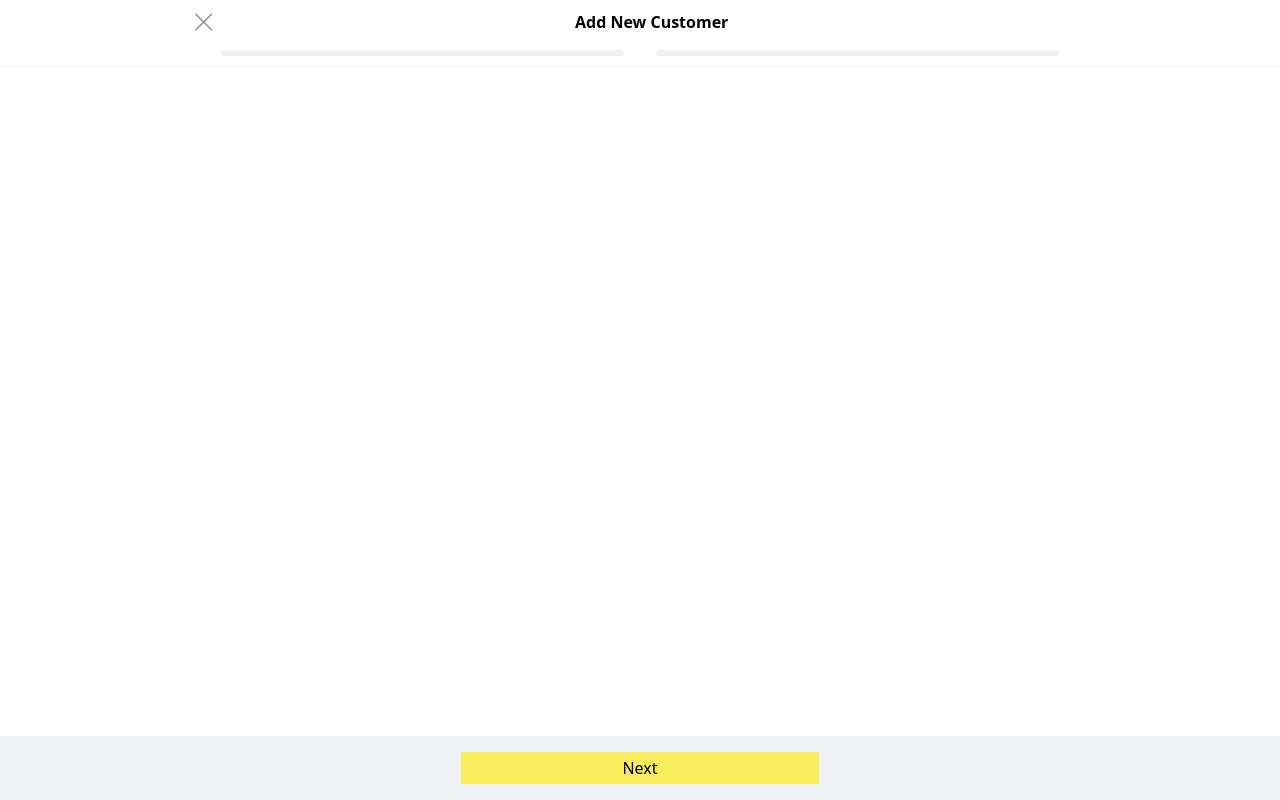
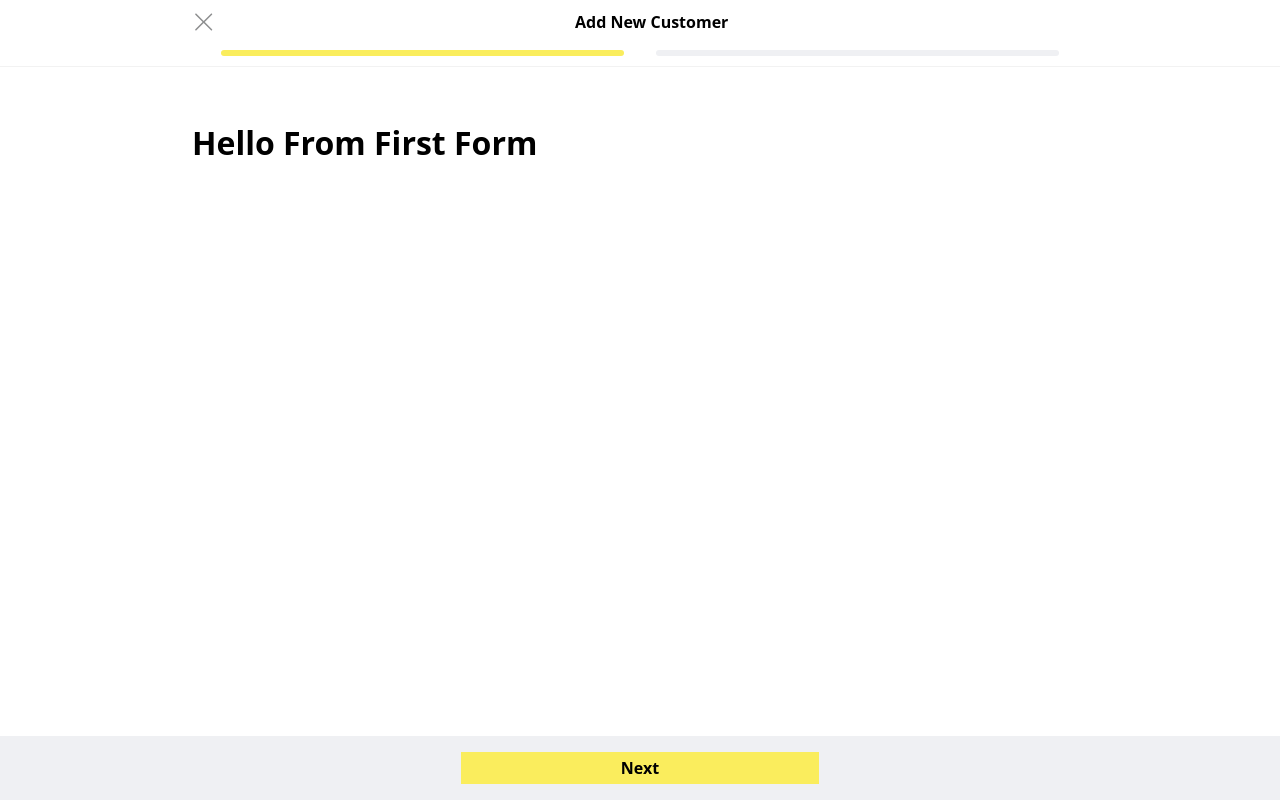
Before and after one commit to sharmanikhil23/hairdressorfrountEnd, a React (Create React App) app: page / in a window 1280 px wide. Both pictures are taken after a click on the icon 640 px from the left and 717 px from the top of the page. Built offline with nearby package versions, Linux system fonts and the light colour scheme.

Commit message:
made the buttons active in the addCustomer Area

```diff
--- a/src/components/addingCustomers/addCustomer.tsx
+++ b/src/components/addingCustomers/addCustomer.tsx
@@ -1,11 +1,26 @@
-import React from "react";
+import React, { useState } from "react";
 
 import "./css/addCustomer.css";
+import { FirstAddCustomerForm } from "./forms/firstForm/firstForm";
+import { SecondAddCustomerForm } from "./forms/secondForm/secondForm";
 
-export const AddCustomers = () => {
+type addCustomerFormNumber = {
+  addCustomerFormNumber: number;
+};
+
+export const AddCustomers = (props: addCustomerFormNumber) => {
+  const { addCustomerFormNumber } = props;
   return (
     <>
-      <div id="beforeAddCustomerFormAreaStart"></div>
+      <div id="beforeAddCustomerFormAreaStart">
+        <div className="applicationWidth">
+          {addCustomerFormNumber === 1 ? (
+            <FirstAddCustomerForm></FirstAddCustomerForm>
+          ) : (
+            <SecondAddCustomerForm></SecondAddCustomerForm>
+          )}
+        </div>
+      </div>
     </>
   );
 };
--- a/src/components/addingCustomers/forms/firstForm.tsx
+++ /dev/null
@@ -1,5 +0,0 @@
-import React from "react";
-
-export const firstForm = () => {
-  <h1>Hello From First Form</h1>;
-};
--- /dev/null
+++ b/src/components/addingCustomers/forms/firstForm/firstForm.tsx
@@ -0,0 +1,5 @@
+import React from "react";
+
+export const FirstAddCustomerForm = () => {
+  return <h1>Hello From First Form</h1>;
+};
--- /dev/null
+++ b/src/components/addingCustomers/forms/secondForm/secondForm.tsx
@@ -0,0 +1,5 @@
+import React from "react";
+
+export const SecondAddCustomerForm = () => {
+  return <h1>Second Form</h1>;
+};
--- a/src/components/common/homeScreen.tsx
+++ b/src/components/common/homeScreen.tsx
@@ -19,6 +19,8 @@ export const HomeScreen = () => {
     customers: true,
   });
 
+  const [addCustomerFormNumber, setAddCustomerFormNumber] = useState<number>(1);
+
   return (
     <>
       {
@@ -27,12 +29,17 @@ export const HomeScreen = () => {
             pageSelector={pageSelector}
             setPageSelector={setPageSelector}
           ></HomeScreenHeader>
-          {pageSelector.addNew && <AddCustomers></AddCustomers>}
+          {pageSelector.addNew && (
+            <AddCustomers
+              addCustomerFormNumber={addCustomerFormNumber}
+            ></AddCustomers>
+          )}
           {pageSelector.customers && <CustomerArea></CustomerArea>}
           {pageSelector.setting && <Setting></Setting>}
           <HomeScreenFooter
             pageSelector={pageSelector}
             setPageSelector={setPageSelector}
+            setAddCustomerFormNumber={setAddCustomerFormNumber}
           ></HomeScreenFooter>
         </>
       }
--- a/src/components/common/homeScreenComponents/footer/css/Footer.css
+++ b/src/components/common/homeScreenComponents/footer/css/Footer.css
@@ -82,12 +82,17 @@
   background-color: #faed5d;
   width: 40%;
   text-align: center;
-  font-weight: 400;
+  font-weight: 600;
+  transition: all 0.3s ease-in-out;
+  cursor: pointer;
 }
 #addScreenFooter div #addScreenFooterBackBtn {
   background-color: #313647;
   color: white;
   display: none;
+}
+#addScreenFooter div #addScreenFooterNextBtn:hover {
+  scale: 1.1 1.1;
 }
 
 @media screen and (max-width: 480px) {
--- a/src/components/common/homeScreenComponents/footer/footer.tsx
+++ b/src/components/common/homeScreenComponents/footer/footer.tsx
@@ -1,11 +1,16 @@
-import React from "react";
+import React, { Dispatch, SetStateAction } from "react";
 import { MdSettings } from "react-icons/md";
 import { BsPeopleFill, BsPlusLg } from "react-icons/bs";
 
 //css
 import "./css/Footer.css";
+import { type } from "os";
 
-type pageSelector = {
+interface setAddCustomerFormNumber {
+  setAddCustomerFormNumber: Dispatch<SetStateAction<number>>;
+}
+
+interface pageSelector {
   pageSelector: {
     addNew: boolean;
     setting: boolean;
@@ -18,15 +23,19 @@ type pageSelector = {
       customers: boolean;
     }>
   >;
-};
+}
 
-export const HomeScreenFooter = (props: pageSelector) => {
-  const { pageSelector, setPageSelector } = props;
+type props = setAddCustomerFormNumber & pageSelector;
+
+export const HomeScreenFooter = (props: props) => {
+  const { pageSelector, setPageSelector, setAddCustomerFormNumber } = props;
   const animatingAddingPage = () => {};
   return (
     <>
       {pageSelector.addNew === true ? (
-        <AddScreenFooter></AddScreenFooter>
+        <AddScreenFooter
+          setAddCustomerFormNumber={setAddCustomerFormNumber}
+        ></AddScreenFooter>
       ) : (
         <div id="beforeFooterStart">
           <div id="addIconBefore">
@@ -92,14 +101,44 @@ export const HomeScreenFooter = (props: pageSelector) => {
     </>
   );
 };
-const AddScreenFooter = () => {
+const AddScreenFooter = (prop: setAddCustomerFormNumber) => {
   return (
     <div id="addScreenFooter">
       <div className="applicationWidth">
-        <div id="addScreenFooterBackBtn" className="addScreenFooterBtn">
+        <div
+          id="addScreenFooterBackBtn"
+          className="addScreenFooterBtn"
+          onClick={(e) => {
+            e.preventDefault();
+            prop.setAddCustomerFormNumber(1);
+            let elm: HTMLElement | null = document.getElementById(
+              "addScreenFooterBackBtn"
+            );
+
+            if (elm == null) {
+              return;
+            }
+            elm.style.display = "none";
+          }}
+        >
           Back
         </div>
-        <div id="addScreenFooterNextBtn" className="addScreenFooterBtn">
+        <div
+          id="addScreenFooterNextBtn"
+          className="addScreenFooterBtn"
+          onClick={(e) => {
+            e.preventDefault();
+            prop.setAddCustomerFormNumber(2);
+            let elm: HTMLElement | null = document.getElementById(
+              "addScreenFooterBackBtn"
+            );
+
+            if (elm == null) {
+              return;
+            }
+            elm.style.display = "block";
+          }}
+        >
           Next
         </div>
       </div>
--- a/src/components/common/homeScreenComponents/footer/scss/Footer.scss
+++ b/src/components/common/homeScreenComponents/footer/scss/Footer.scss
@@ -89,12 +89,19 @@
       background-color: $add_button;
       width: 40%;
       text-align: center;
-      font-weight: 400;
+      font-weight: 600;
+      transition: all 0.3s ease-in-out;
+      cursor: pointer;
     }
     #addScreenFooterBackBtn {
       background-color: $footerColor;
       color: white;
       display: none;
+    }
+    #addScreenFooterNextBtn {
+      &:hover {
+        scale: 1.1 1.1;
+      }
     }
   }
 }
--- a/src/components/common/homeScreenComponents/header/css/Header.css
+++ b/src/components/common/homeScreenComponents/header/css/Header.css
@@ -122,6 +122,9 @@
   background-color: #eff0f3;
   border-radius: 5px;
 }
+.beforeHeaderStart #addCustomerOrCancel #completed #completedFirst {
+  background-color: #faed5d;
+}
 
 @media screen and (max-width: 480px) {
   .beforeHeaderStart {
--- a/src/components/common/homeScreenComponents/header/scss/Header.scss
+++ b/src/components/common/homeScreenComponents/header/scss/Header.scss
@@ -128,6 +128,10 @@
         background-color: $application_background_color;
         border-radius: 5px;
       }
+
+      #completedFirst {
+        background-color: $add_button;
+      }
     }
   }
 }
```
Also changed, not shown: 2 other files (tests, documents, lock files or other folders).
